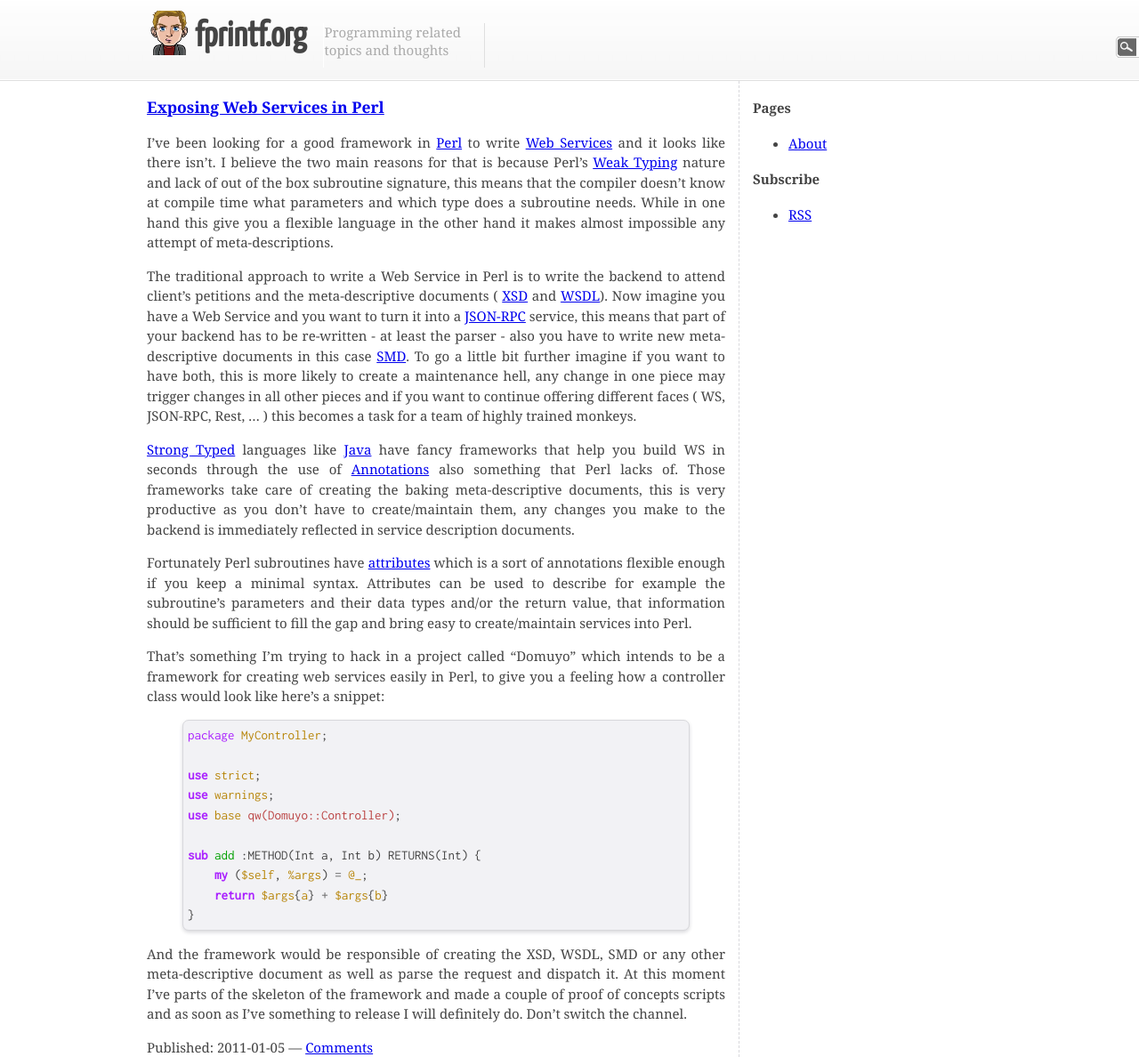
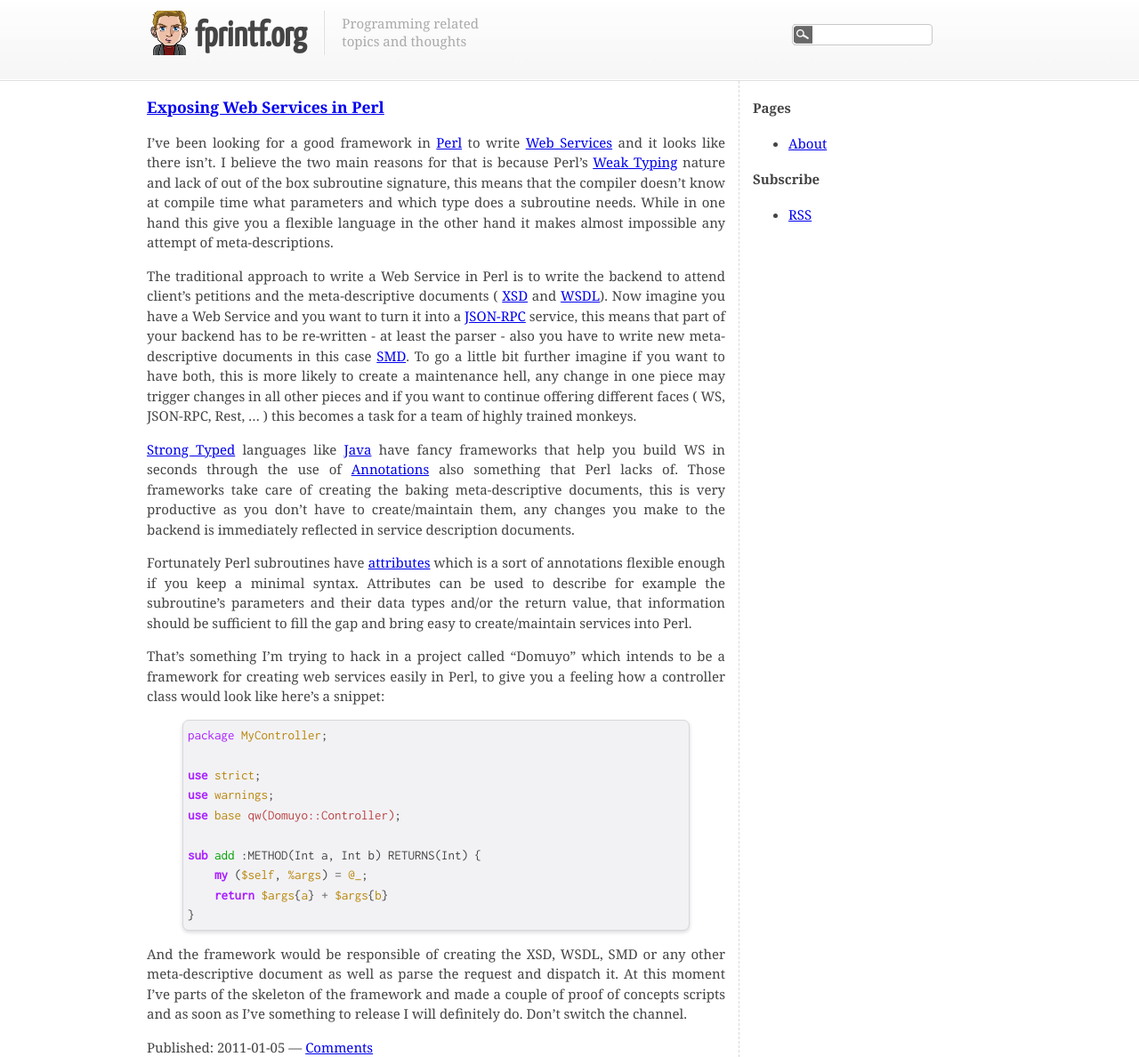
Before and after one commit to bluescreen10/bluescreen10.github.com, a Jekyll site: the page built from index.html, in a window 1280 px wide. Shown: the whole page at 89% size. Built offline with Jekyll 4.4.1, drawn with Linux system fonts in a browser that asks for light colours; some web fonts are replaced; the list of posts is cut into pages by our own code; comment, search, counter and statistics services are not loaded.

Commit message:
css changes

```diff
--- a/_includes/header.html
+++ b/_includes/header.html
@@ -8,7 +8,7 @@
     </h1>
 
     <!-- description -->
-    <div id="separator" />
+    <div id="separator"></div>
     <div class="description"> {{ site.description }} </div>
 
     <!-- search box -->
```
